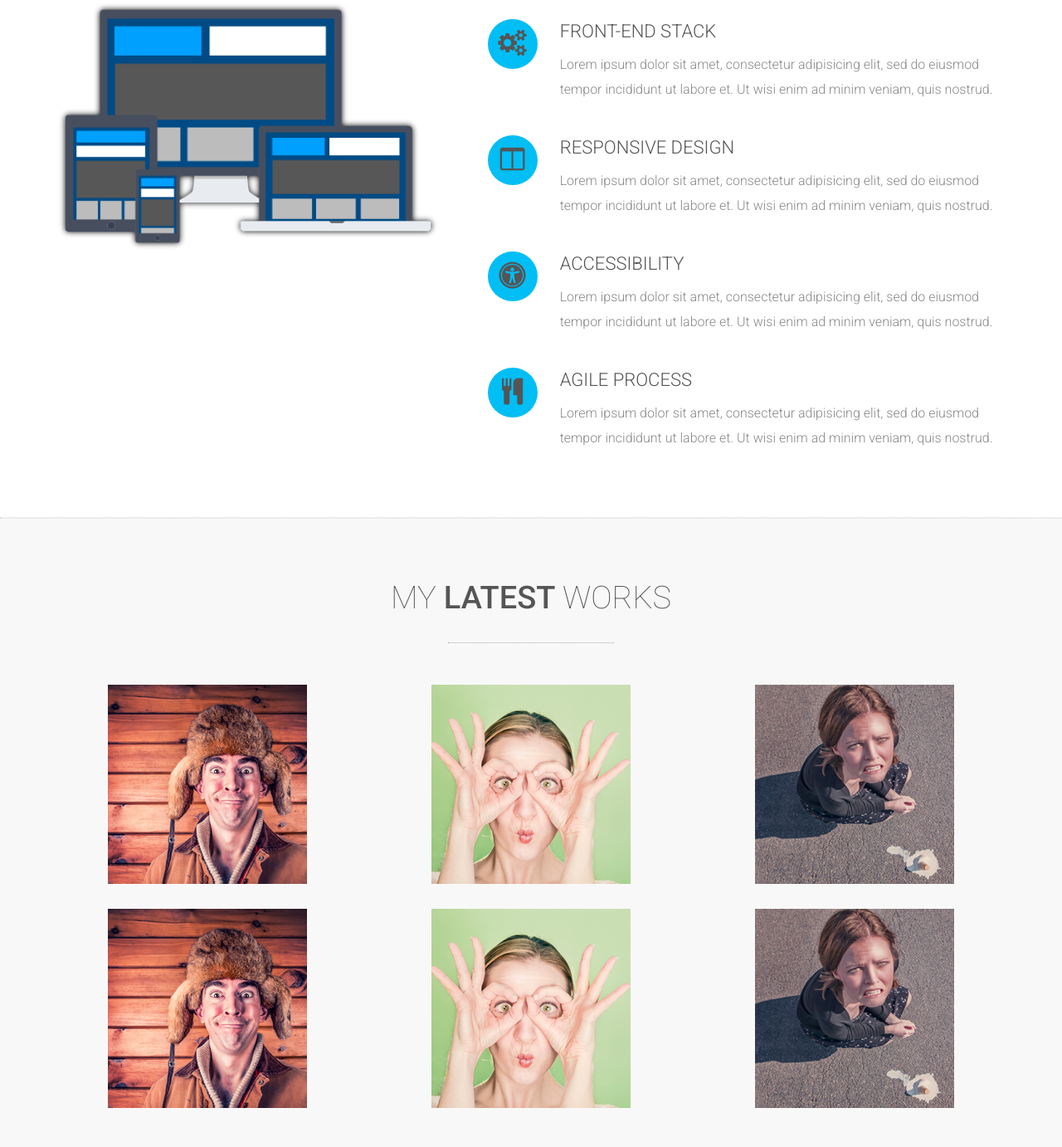
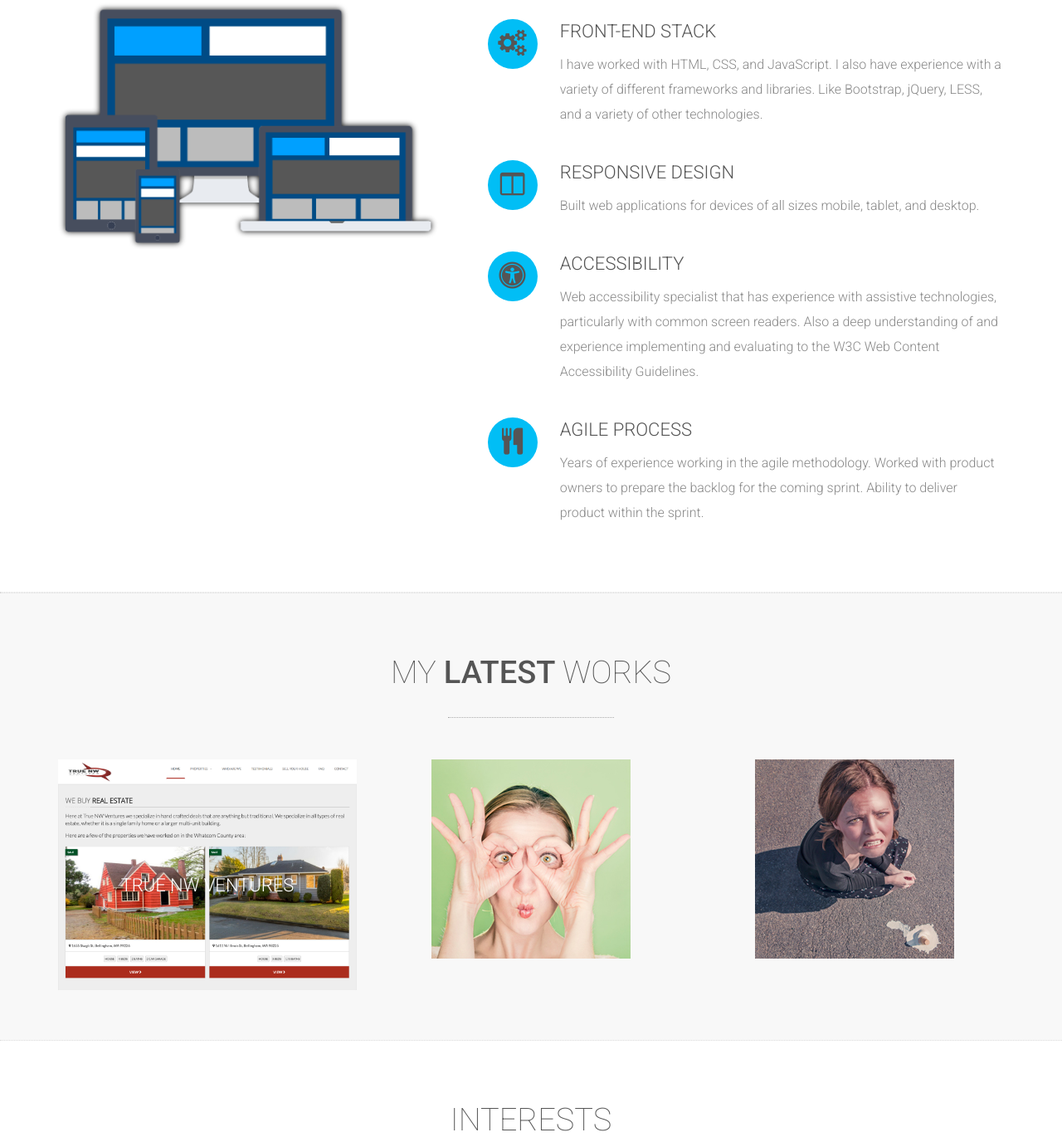
Before and after one commit to kylejoe/New-Portfolio-Site, a plain HTML site: page index.html in a window 1280 px wide. Shown: the part 878-2260 px from the top of the page at 83% size. Drawn offline with Linux system fonts and the light colour scheme.

Commit message:
Updates images and text for skills

```diff
--- a/assets/css/style.css
+++ b/assets/css/style.css
@@ -150,6 +150,28 @@ img { max-width: 100%; }
 .btn-link-2:active, .btn-link-2:active:focus { background: #5e5e5e; color: #fff; }
 
 
+/***** Image styling *****/
+.image {
+   position: relative;
+   width: 100%; /* for IE 6 */
+   opacity: 1;
+}
+
+.image h3 {
+   position: absolute;
+   top: 117px;
+   left: 0;
+   width: 100%;
+   color: #fff;
+}
+
+.image:hover{
+	opacity: 0.5;
+	-webkit-transform: scale(1.1);
+        -ms-transform: scale(1.1);
+        transform: scale(1.1);
+}
+
 /***** Divider *****/
 
 .divider-1 span {
@@ -198,7 +220,7 @@ a.navbar-brand[href="index.html"] {
 	margin-bottom: 13px;
 }
 
-/* Adds color to menu item with active class */
+/***** Adds color to menu item with active class *****/
 
 .navbar-inverse .navbar-nav>.active>a{
 	background-color: transparent;
--- a/index.html
+++ b/index.html
@@ -108,8 +108,7 @@
 	                    	</div>
 	                    	<h3>Front-end stack</h3>
 	                    	<div class="skills-features-box-text-description">
-	                    		Lorem ipsum dolor sit amet, consectetur adipisicing elit, sed do eiusmod tempor incididunt ut labore et.
-	                    		Ut wisi enim ad minim veniam, quis nostrud.
+	                    		I have worked with HTML, CSS, and JavaScript. I also have experience with a variety of different frameworks and libraries. Like Bootstrap, jQuery, LESS, and a variety of other technologies.
 	                    	</div>
 	                    </div>
 	                    <div class="skills-features-box-text">
@@ -118,8 +117,7 @@
 	                    	</div>
 	                    	<h3>Responsive Design</h3>
 	                    	<div class="skills-features-box-text-description">
-	                    		Lorem ipsum dolor sit amet, consectetur adipisicing elit, sed do eiusmod tempor incididunt ut labore et.
-	                    		Ut wisi enim ad minim veniam, quis nostrud.
+	                    		Built web applications for devices of all sizes mobile, tablet, and desktop.
 	                    	</div>
 	                    </div>
 	                    <div class="skills-features-box-text">
@@ -128,8 +126,9 @@
 	                    	</div>
 	                    	<h3>Accessibility</h3>
 	                    	<div class="skills-features-box-text-description">
-	                    		Lorem ipsum dolor sit amet, consectetur adipisicing elit, sed do eiusmod tempor incididunt ut labore et.
-	                    		Ut wisi enim ad minim veniam, quis nostrud.
+	                    		Web accessibility specialist that has experience with assistive technologies,
+	                    		particularly with common screen readers. Also a deep understanding of and experience implementing and evaluating to the W3C Web Content Accessibility
+	                    		Guidelines.
 	                    	</div>
 	                    </div>
 	                    <div class="skills-features-box-text">
@@ -138,8 +137,9 @@
 	                    	</div>
 	                    	<h3>Agile Process</h3>
 	                    	<div class="skills-features-box-text-description">
-	                    		Lorem ipsum dolor sit amet, consectetur adipisicing elit, sed do eiusmod tempor incididunt ut labore et.
-	                    		Ut wisi enim ad minim veniam, quis nostrud.
+	                    		Years of experience working in the agile methodology. Worked with product owners
+	                    		to prepare the backlog for the coming sprint. Ability to deliver product
+	                    		within the sprint.
 	                    	</div>
 	                    </div>
 
@@ -161,24 +161,17 @@
 	            <br>
 	            <div class="row">
 	            	<div class="col-md-4 wow fadeInLeft">
-	            		<img src="assets/img/testimonials/1.jpg" alt="">
+	            		<div class="image">
+	            			<a href="http://truenwventures.com/">
+			            		<img src="assets/img/project_1.png" alt="real estate site">
+			            		<h3>True NW Ventures</h3>
+		            		</a>
+	            		</div>
 	                </div>
 	                <div class="col-md-4 wow fadeInLeft">
 	            		<img src="assets/img/testimonials/2.jpg" alt="">
 	                </div>
 	                <div class="col-md-4 wow fadeInLeft">
-	            		<img src="assets/img/testimonials/3.jpg" alt="">
-	                </div>
-	            </div>
-	            <br>
-	            <div class="row">
-	            	<div class="col-md-4 wow fadeInRight">
-	            		<img src="assets/img/testimonials/1.jpg" alt="">
-	                </div>
-	                <div class="col-md-4 wow fadeInRight">
-	            		<img src="assets/img/testimonials/2.jpg" alt="">
-	                </div>
-	                <div class="col-md-4 wow fadeInRight">
 	            		<img src="assets/img/testimonials/3.jpg" alt="">
 	                </div>
 	            </div>
```
Also changed, not shown: assets/js/scripts.js (+7 -0 lines), assets/img/project_1.png (added).
